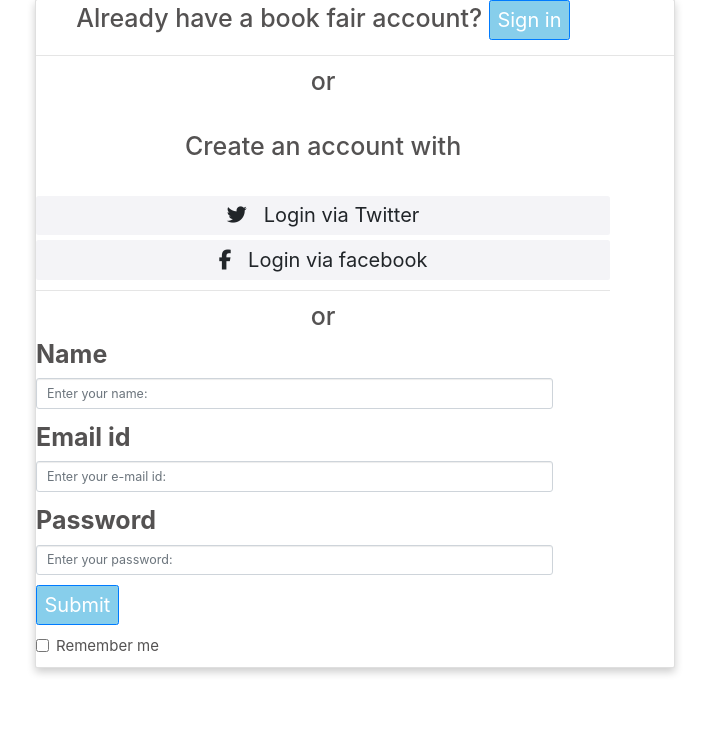
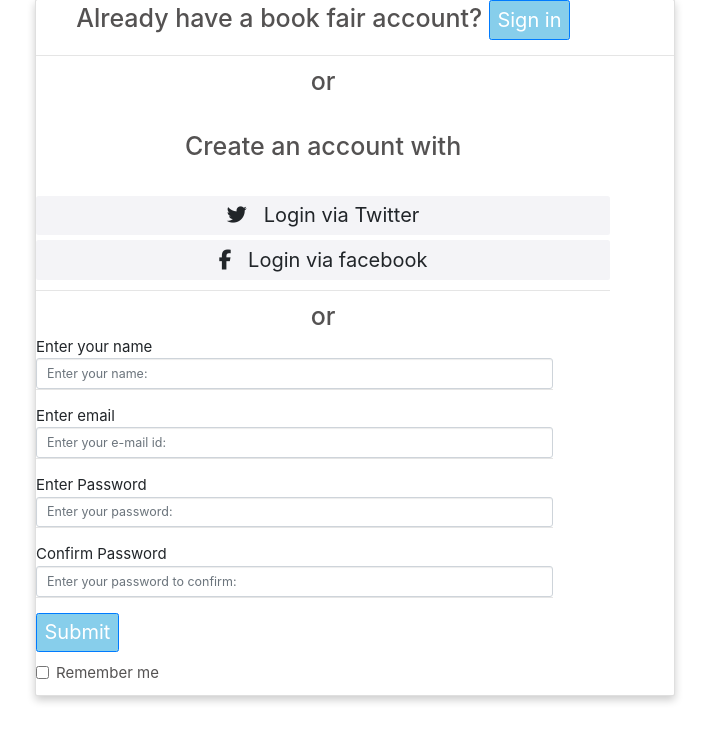
Before and after one commit to saarikabhasi/CS50-project1, a Flask app: page /register in a window 1280 px wide. Shown: the part 66-800 px from the top of the page, without its empty margins (349-1058 px from the left). Run offline with Flask 2, Linux system fonts and the light colour scheme; some libraries are stand-ins or nearby versions.

Commit message:
flash messages, login & register UI design changes

```diff
--- a/templates/index.html
+++ b/templates/index.html
@@ -59,7 +59,11 @@ The Book Fair
 <section class = "result">
     <article class ="search">
 
-            {% for book in books %}
+
+
+
+        {% for book in books %}
+
 
             <div class="books">
                 <hr>
--- a/templates/layout.html
+++ b/templates/layout.html
@@ -12,7 +12,24 @@
     </head>
     <body>
         <h1>{% block heading %}{% endblock %}</h1>
+        {% with messages = get_flashed_messages(with_categories=true) %}
+            {% if messages %}
+            <div class=flashes>
+                 {% for category,message in messages %}
+                    {% if category == 'Error'%}
 
+                        <h2 style="color: red;">{{category}}:{{ message }}</h2>
+                    {%elif  category == 'Warning'%}
+                    <h2 style="color: orange;">{{category}}:{{ message }}</h2>
+                    {% else %}
+                    <h4 style="color: green; text-align:center">{{ message }}</h4>
+                    {%endif%}
+
+                {% endfor %}
+
+            </div>
+            {%endif%}
+            {% endwith %}
         {%block body %}
         {% endblock %}
     </body>
--- a/templates/register.html
+++ b/templates/register.html
@@ -30,21 +30,66 @@ The Book Fair
     <h2>or</h2>
         <form action="{{ url_for('register') }}" class = "register" method="post">
             <h2>{{err_msg}}</h2>
+
+
             <div class = "form-group">
-                <label for="name">Name</label>
-                <input type ="text" class="form-control form-control-lg" name = "name" placeholder="Enter your name:" required>
+
+                    <fieldset>
+                        <legend>Enter your name
+                            {% if type_err_msg=="PASSWORD_LENGTH_ERROR" or type_err_msg=="PASSWORD_NOT_MATCH"  %}
+                                <input type = "text" class="form-control form-control-lg " name = "name" placeholder="Enter your name: "  value = {{name}} required >
+                            {%else%}
+                                <input type = "text" class="form-control form-control-lg " name = "name" placeholder="Enter your name: " required >
+                            {%endif%}
+                        </legend>
+                    </fieldset>
             </div>
+
             <div class = "form-group">
-                <label for = "email_id">Email id</label>
-                <input type = "email" class="form-control form-control-lg" name = "email_id" placeholder="Enter your e-mail id: " id="email_id" aria-describedby="emailHelp" required>
+                {% if type_err_msg == "email_error" %}
+                    <fieldset class="has-error">
+                {%else%}
+                    <fieldset>
+                {%endif%}
+                        <legend>Enter email
+                            {% if type_err_msg=="PASSWORD_LENGTH_ERROR" or type_err_msg=="PASSWORD_NOT_MATCH"%}
+                                <input type = "email" class="form-control form-control-lg " name = "email_id" placeholder="Enter your e-mail id: " id="email_id" aria-describedby="emailHelp" value = {{email}}  required >
+                            {%else %}
+                                <input type = "email" class="form-control form-control-lg " name = "email_id" placeholder="Enter your e-mail id: " id="email_id" aria-describedby="emailHelp" required >
+                            {%endif%}
+                        </legend>
+                    </fieldset>
             </div>
+
             <div class="form-group">
-                <label for="password">Password</label>
-                <input type="password" class="form-control form-control-lg" name = "password" id="password" placeholder="Enter your password:" required>
+                {% if type_err_msg == "PASSWORD_LENGTH_ERROR"  or type_err_msg == "PASSWORD_NOT_MATCH"%}
+                    <fieldset class="has-error">
+                {% else %}
+                    <fieldset>
+                {% endif %}
+                        <legend>Enter Password
+                            <input type="password" class="form-control form-control-lg" name = "password" id="password" placeholder="Enter your password:" required>
+                        </legend>
+                    </fieldset>
             </div>
+
+            <div class="form-group">
+
+                {% if type_err_msg == "PASSWORD_NOT_MATCH"%}
+                    <fieldset class="has-error">
+                {% else %}
+                    <fieldset>
+                {% endif %}
+                        <legend>Confirm Password
+                            <input type="password" class="form-control form-control-lg" name = "confirmpassword" id="password" placeholder="Enter your password to confirm:" required>
+                        </legend>
+                    </fieldset>
+            </div>
+
             <div class="form-group">
                 <button class = "btn btn-primary">Submit</button>
             </div>
+
             <div class="checkbox">
                 <label><input type="checkbox"> Remember me</label>
             </div>
```
Also changed, not shown: templates/book.html (+3 -4 lines), templates/login.html (+24 -7 lines).
